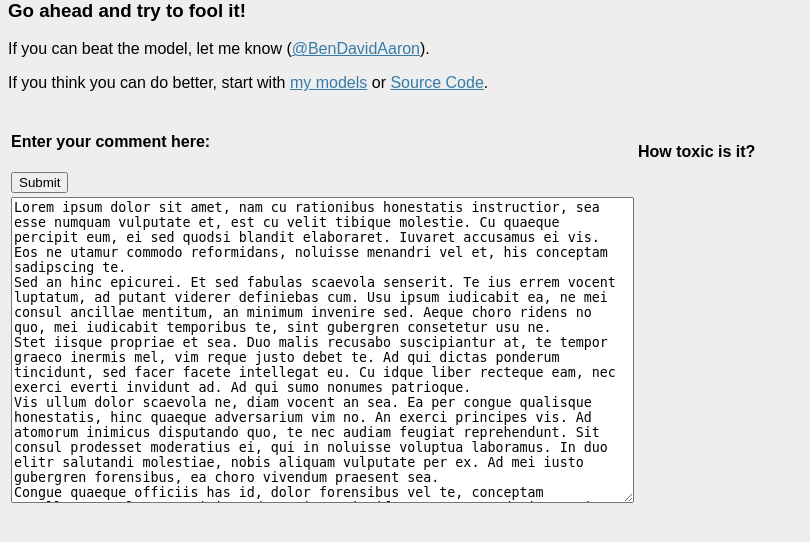
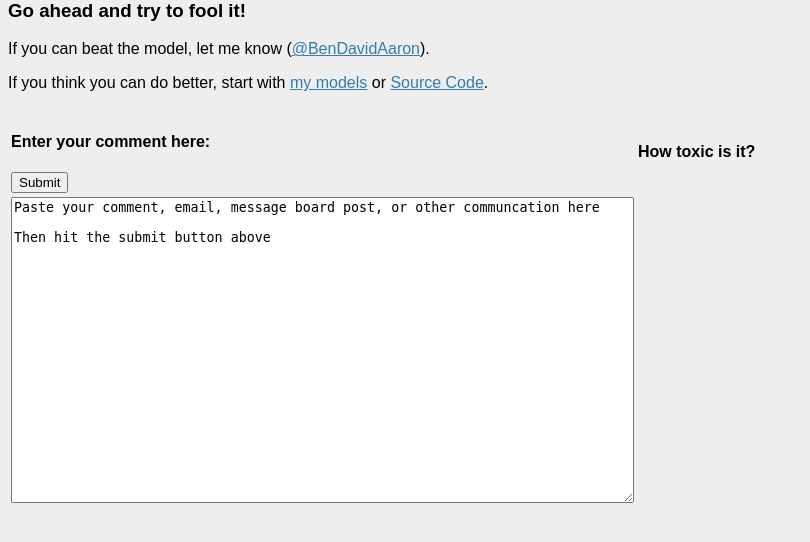
Before and after one commit to BenDavidAaron/toxic-commentary-app, a Flask app: page / in a window 1280 px wide. Shown: the part 136-678 px from the top of the page, without its empty margins (0-810 px from the left). Run offline with Flask 2, Linux system fonts and the light colour scheme; parts of the project's set-up code (start-up, migrations or seed data) failed here and were passed over; some libraries are stand-ins or nearby versions.

Commit message:
Ratings now accomodate friendly comments

```diff
--- a/app.py
+++ b/app.py
@@ -13,11 +13,7 @@ app.vars['model'] = load_model('cat-cross-model-e2.h5')
 graph = tf.get_default_graph()
 max_len = 200
 
-lorem_ipsum = """Lorem ipsum dolor sit amet, nam cu rationibus honestatis instructior, sea esse numquam vulputate et, est cu velit tibique molestie. Cu quaeque percipit eum, ei sed quodsi blandit elaboraret. Iuvaret accusamus ei vis. Eos ne utamur commodo reformidans, noluisse menandri vel et, his conceptam sadipscing te.
-Sed an hinc epicurei. Et sed fabulas scaevola senserit. Te ius errem vocent luptatum, ad putant viderer definiebas cum. Usu ipsum iudicabit ea, ne mei consul ancillae mentitum, an minimum invenire sed. Aeque choro ridens no quo, mei iudicabit temporibus te, sint gubergren consetetur usu ne.
-Stet iisque propriae et sea. Duo malis recusabo suscipiantur at, te tempor graeco inermis mel, vim reque justo debet te. Ad qui dictas ponderum tincidunt, sed facer facete intellegat eu. Cu idque liber recteque eam, nec exerci everti invidunt ad. Ad qui sumo nonumes patrioque.
-Vis ullum dolor scaevola ne, diam vocent an sea. Ea per congue qualisque honestatis, hinc quaeque adversarium vim no. An exerci principes vis. Ad atomorum inimicus disputando quo, te nec audiam feugiat reprehendunt. Sit consul prodesset moderatius ei, qui in noluisse voluptua laboramus. In duo elitr salutandi molestiae, nobis aliquam vulputate per ex. Ad mei iusto gubergren forensibus, ea choro vivendum praesent sea.
-Congue quaeque officiis has id, dolor forensibus vel te, conceptam appellantur vel te. In iriure deseruisse signiferumque eam, ad sit possim quaeque. Id vix rebum populo molestiae, usu debitis nominavi no. Stet mazim evertitur has ne. Ne nec facer sadipscing. Vim semper nominati ex. Ea ius elit legere adipisci."""
+lorem_ipsum = "Paste your comment, email, message board post, or other communcation here\n\nThen hit the submit button above"
 
 @app.route('/', methods =['GET', 'POST'])
 def index():
@@ -31,7 +27,11 @@ def index():
             tokens = app.vars['tokenizer'].texts_to_sequences([comment])
             arr = pad_sequences(tokens, maxlen=max_len)
             pred = app.vars['model'].predict(arr)[0][1]
-            tox_score = f'We\'re {pred*100:{5}.{5}}% certain that this comment is Toxic'
+            print(comment, pred)
+            if pred > 0.5:
+                tox_score = f'We\'re {pred*100:{5}.{5}}% certain that this comment is Toxic'
+            else:
+                tox_score = f'We\'re {(1 - pred)*100:{5}.{5}}% certain that this comment is Civil'
         return render_template('index.html', comment=comment, score = tox_score)
 if __name__ == '__main__':
-    app.run(port=33507, debug=True)
+    app.run(debug=True)
--- a/templates/index.html
+++ b/templates/index.html
@@ -36,9 +36,7 @@
         </tr>
         <tr>
           <td>
-            <textarea name="comment" rows=20 cols="75">
-{{comment}}
-            </textarea>
+            <textarea name="comment" rows=20 cols="75">{{comment}}</textarea>
           </td>
           <td>
             <h1>{{score}}</h1>
```
